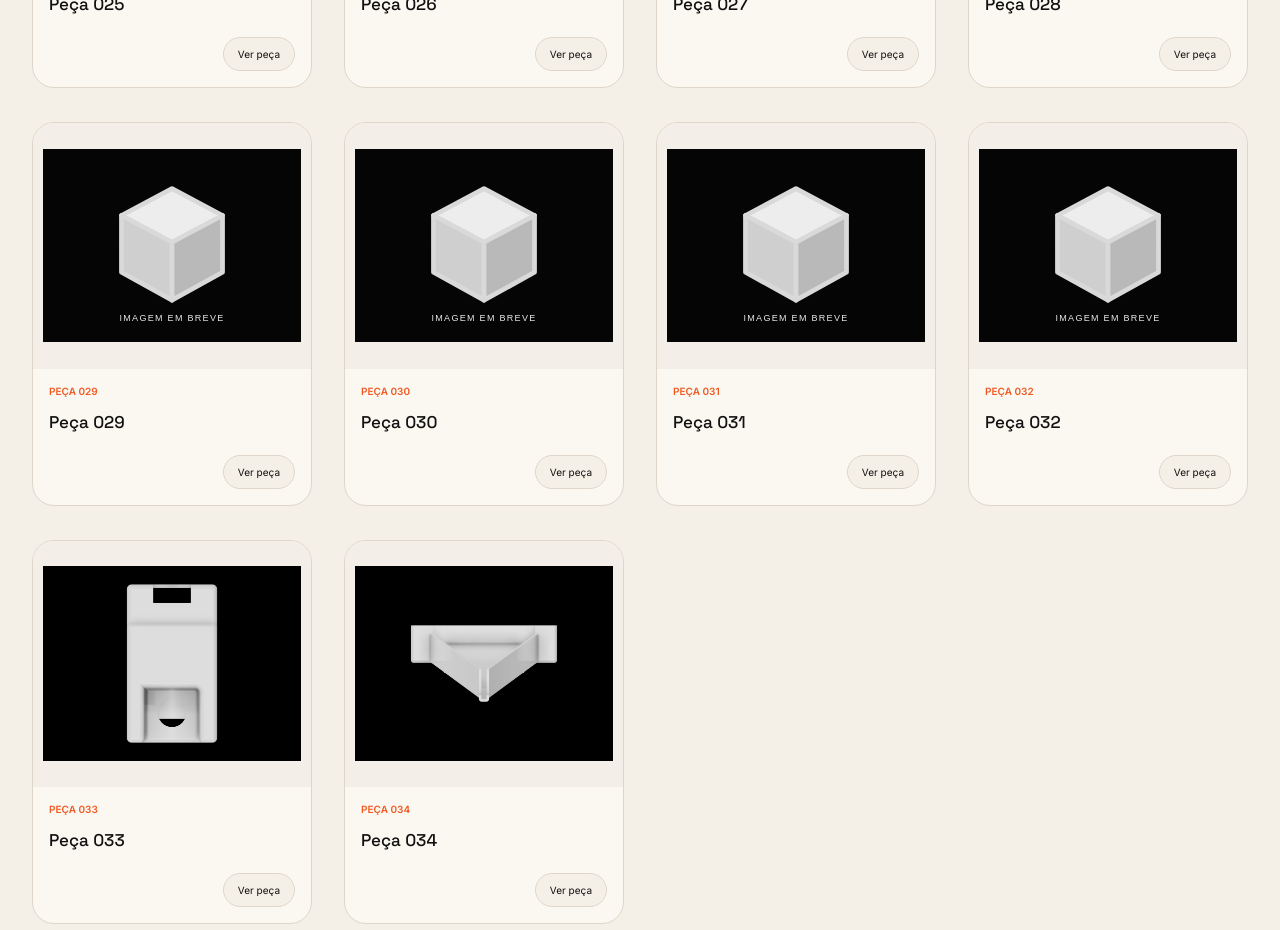
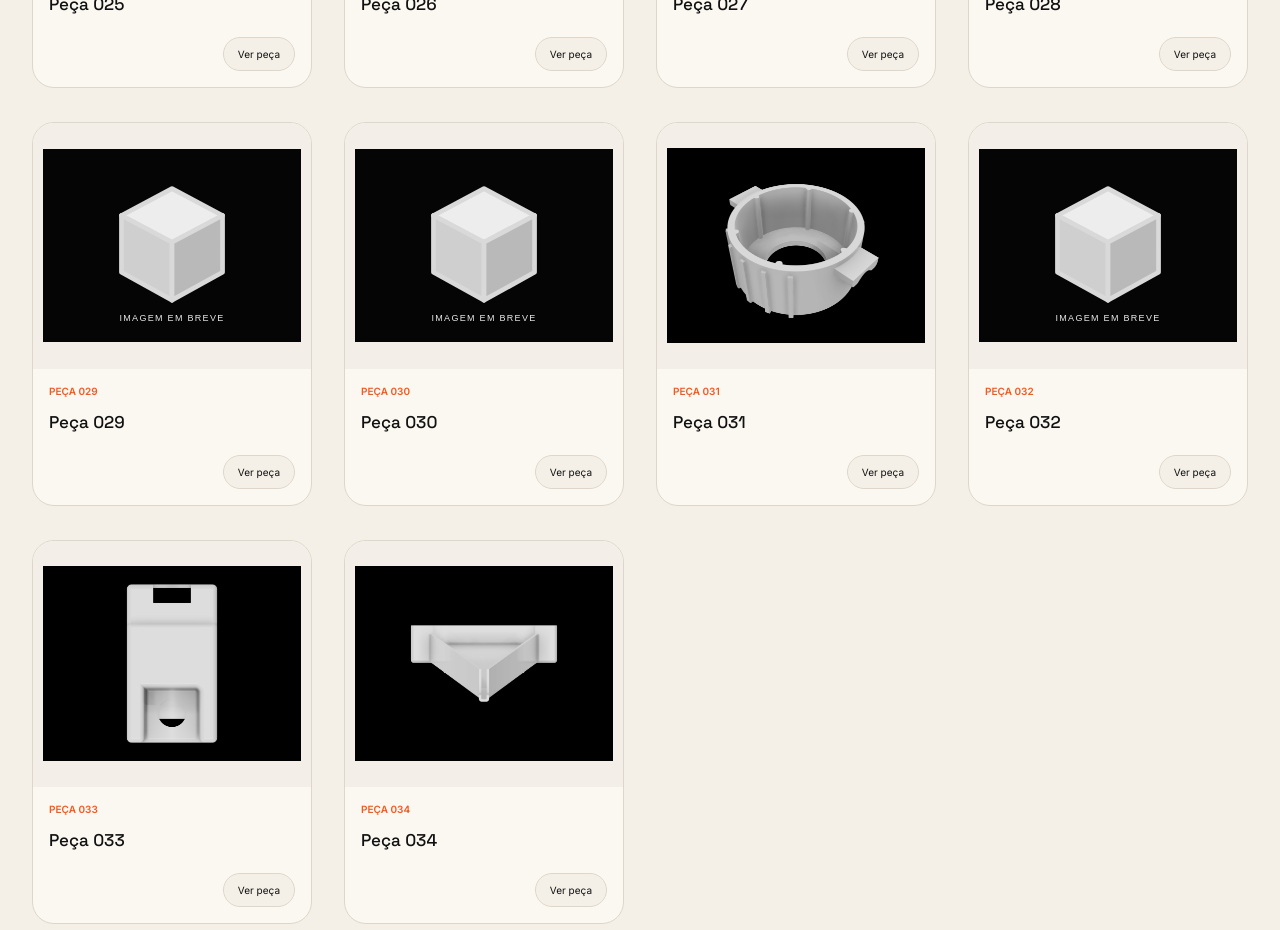
Before and after one commit to GJurass/3duna-catalogo, a Nuxt app: page / in a window 1280 px wide. Shown: the part 3200-4130 px from the top of the page. Built offline with nearby package versions, Linux system fonts and the light colour scheme.

Commit message:
feat: adiciona carrossel de imagens à peça 031

```diff
--- a/app/data/products.ts
+++ b/app/data/products.ts
@@ -188,6 +188,13 @@ const productOverrides: Record<string, Partial<Product>> = {
       '/products/019-1.png'
     ]
   },
+  '031': {
+    image: '/products/031-1.png',
+    images: [
+      '/products/031-1.png',
+      '/products/031-2.png'
+    ]
+  },
   '033': {
     image: '/products/033-1.png',
     images: [
```
Also changed, not shown: public/products/031-1.png (added), public/products/031-2.png (added).
